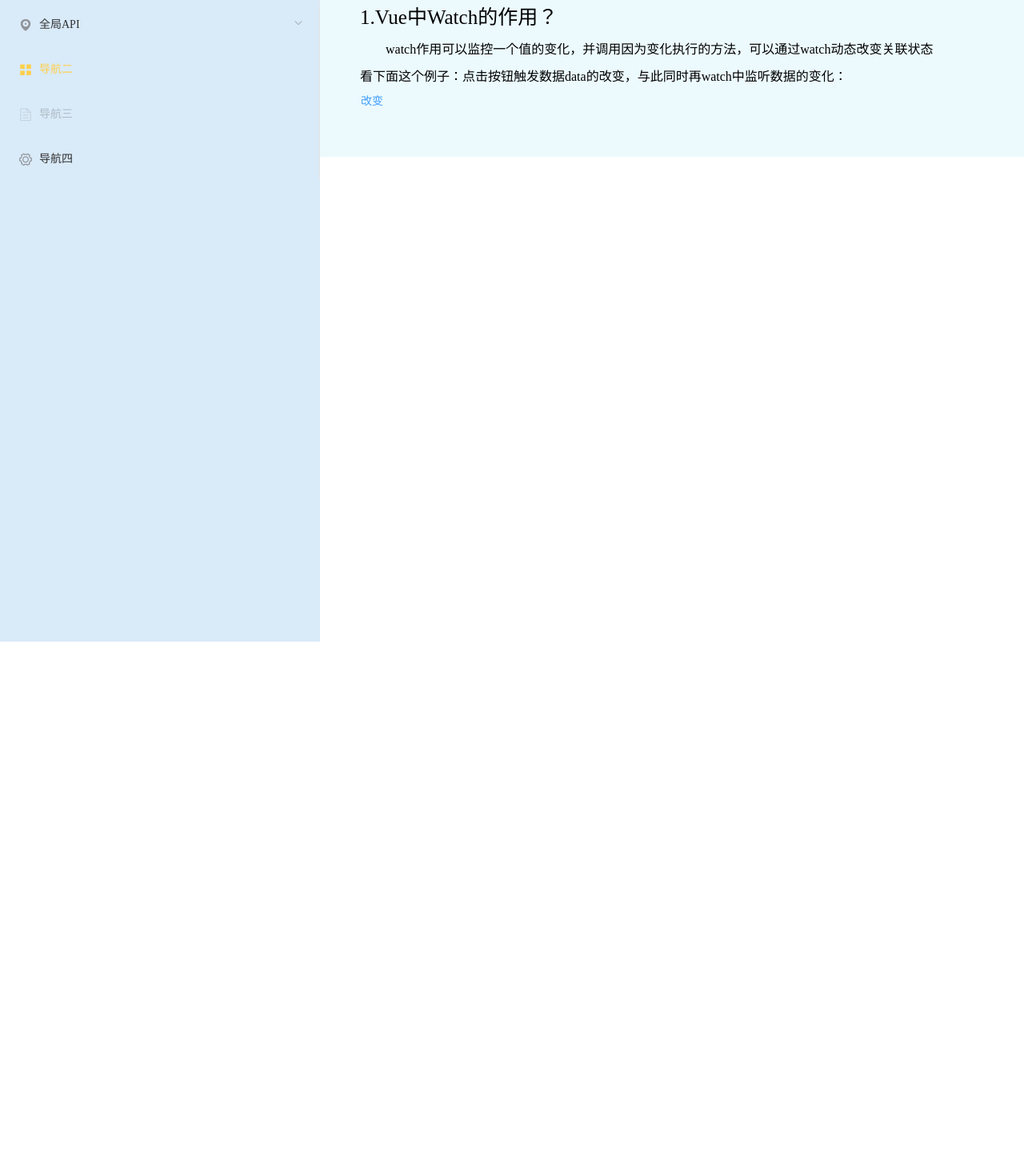
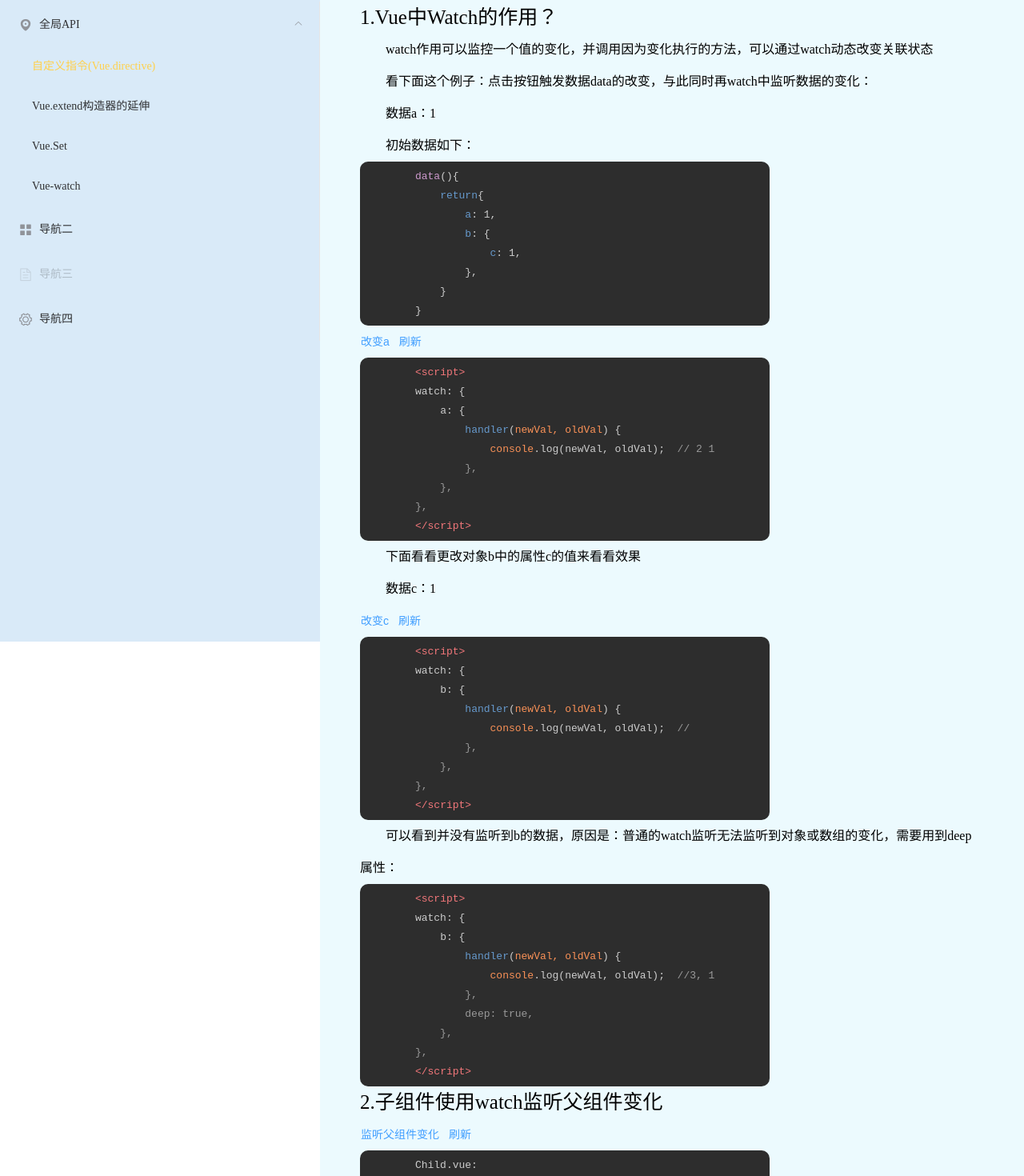
Before and after one commit to gt3060/interview-skill, a Vue app: page /vueDetail/VueWatch in a window 1280 px wide. Shown: the part 48-1518 px from the top of the page at 80% size. Before the commit the page ends 800 px from the top, so only its background shows below. Built offline with nearby package versions, Linux system fonts and the light colour scheme.

Commit message:
feat 完善vue-watch

```diff
--- a/src/components/textField.vue
+++ b/src/components/textField.vue
@@ -1,11 +1,15 @@
 <template>
     <div class="fontStyle">
-        <p class="fontSize"
-           v-if="title">{{title}}</p>
-        <p class="fontIndent"
-           v-if="content">
-            {{content}}
-        </p>
+        <template v-if="title">
+            <p class="fontSize">{{title}}</p>
+            <p class="fontIndent">
+                {{content}}
+            </p>
+        </template>
+        <template v-else-if="onlyContent">
+            <p class="fontIndent">{{onlyContent}}</p>
+        </template>
+
     </div>
 </template>
 
@@ -14,7 +18,17 @@ export default {
     props: {
         title: String,
         content: String,
+        onlyContent: String,
     },
+    watch: {
+        title: {
+            handler(newVal, oldVal) {
+                console.log(newVal, oldVal);
+            },
+            deep: true,
+        },
+    },
+    mounted() {},
 };
 </script>
 
--- a/src/views/vueInterview/VueWatch.vue
+++ b/src/views/vueInterview/VueWatch.vue
@@ -2,9 +2,93 @@
     <div class="vueDirective">
         <text-field :title="titleContent[0].title"
                     :content="titleContent[0].content"></text-field>
-        <div>看下面这个例子：点击按钮触发数据data的改变，与此同时再watch中监听数据的变化：</div>
+        <text-field onlyContent="看下面这个例子：点击按钮触发数据data的改变，与此同时再watch中监听数据的变化："></text-field>
+        <text-field :onlyContent="dataA" />
+        <text-field onlyContent="初始数据如下：" />
+        <div class="codeBorder fontCodeStyle">
+            <pre class="codeBorder">
+        data(){<br/>
+            return{<br/>
+                a: 1,<br/>
+                b: {<br/>
+                    c: 1,<br/>
+                },<br/>
+            }<br/>
+        }
+            </pre>
+        </div>
+        <el-button @click="handleChangeData"
+                   type="text">改变a</el-button>
         <el-button type="text"
-                   @click="handleChangeData">改变</el-button>
+                   @click="handleRefresh('a')">刷新</el-button>
+        <div class="codeBorder fontCodeStyle">
+            <pre class="codeBorder">
+        &lt;script&gt;<br/>
+        watch: {<br/>
+            a: {<br/>
+                handler(newVal, oldVal) {<br/>
+                    console.log(newVal, oldVal);  // 2 1<br/>
+                },<br/>
+            },<br/>
+        },<br/>
+        &lt;/script&gt;
+            </pre>
+        </div>
+        <text-field onlyContent="下面看看更改对象b中的属性c的值来看看效果"></text-field>
+        <text-field :onlyContent="dataC" />
+        <el-button @click="handleChangeDataC"
+                   type="text">改变c</el-button>
+        <el-button type="text"
+                   @click="handleRefresh('c')">刷新</el-button>
+        <div class="codeBorder fontCodeStyle">
+            <pre class="codeBorder">
+        &lt;script&gt;<br/>
+        watch: {<br/>
+            b: {<br/>
+                handler(newVal, oldVal) {<br/>
+                    console.log(newVal, oldVal);  // <br/>
+                },<br/>
+            },<br/>
+        },<br/>
+        &lt;/script&gt;
+            </pre>
+        </div>
+        <text-field onlyContent="可以看到并没有监听到b的数据，原因是：普通的watch监听无法监听到对象或数组的变化，需要用到deep属性："></text-field>
+        <div class="codeBorder fontCodeStyle">
+            <pre class="codeBorder">
+        &lt;script&gt;<br/>
+        watch: {<br/>
+            b: {<br/>
+                handler(newVal, oldVal) {<br/>
+                    console.log(newVal, oldVal);  //3, 1 <br/>
+                },<br/>
+                deep: true, <br/>
+            },<br/>
+        },<br/>
+        &lt;/script&gt;
+            </pre>
+        </div>
+        <text-field :title="titleContent[1].title"
+                    :content="titleContent[1].content"></text-field>
+        <el-button type="text"
+                   @click="handleWatchParent">监听父组件变化</el-button>
+        <el-button type="text"
+                   @click="handleRefreshWatch">刷新</el-button>
+        <div class="codeBorder fontCodeStyle">
+            <pre class="codeBorder">
+        Child.vue:<br/>
+        &lt;script&gt;<br/>
+        watch: {<br/>
+            title: {<br/>
+                handler(newVal, oldVal) {<br/>
+                    console.log(newVal, oldVal); // 改变title值后注意控制台 2.子组件使用watch监听父组件变化<br/>
+                },<br/>
+                deep: true,<br/>
+            },<br/>
+        },<br/>
+        &lt;/script&gt;
+            </pre>
+        </div>
     </div>
 </template>
 
@@ -21,12 +105,18 @@ const highlightCode = () => {
     });
 };
 
-let outData = {
+export default {
+    data() {
+        return {
             titleContent: [
                 {
                     title: '1.Vue中Watch的作用？',
                     content:
                         'watch作用可以监控一个值的变化，并调用因为变化执行的方法，可以通过watch动态改变关联状态',
+                },
+                {
+                    title: '2.子组件使用watch监听父组件变化',
+                    content: '',
                 },
             ],
             a: 1,
@@ -34,19 +124,61 @@ let outData = {
                 c: 1,
             },
         };
-
-export default {
-    data() {
-        return outData;
     },
     mounted() {
         highlightCode();
     },
+    watch: {
+        a: {
+            handler(newVal, oldVal) {
+                console.log('cccc', newVal, oldVal);
+            },
+        },
+        b: {
+            handler(newVal, oldVal) {
+                console.log('bbbb', newVal, oldVal);
+            },
+            deep: true,
+        },
+    },
+
+    computed: {
+        dataA: function () {
+            return '数据a：' + this.a;
+        },
+
+        dataC: function () {
+            return '数据c：' + this.b.c;
+        },
+    },
 
     created() {},
     methods: {
+        initData(data) {
+            if (data === 'a') {
+                this.a = 1;
+                return;
+            }
+            if (data === 'c') {
+                this.b = {
+                    c: 1,
+                };
+            }
+        },
         handleChangeData() {
             this.a = 2;
+        },
+        handleChangeDataC() {
+            this.b.c = 3;
+        },
+        handleRefresh(data) {
+            this.initData(data);
+        },
+        handleWatchParent() {
+            this.titleContent[1].title = '改变title值后注意控制台';
+        },
+        handleRefreshWatch() {
+            this.titleContent[1].title = '子组件使用watch监听父组件变化';
         },
     },
     components: {
--- a/src/views/vueInterview/vueDetail.vue
+++ b/src/views/vueInterview/vueDetail.vue
@@ -1,7 +1,7 @@
 <template>
     <div>
         <div class="tabStyle">
-            <el-menu default-active="2"
+            <el-menu default-active="1-1"
                      class="el-menu-vertical-demo"
                      @open="handleOpen"
                      @close="handleClose"
```
Lines whose indentation alone changed are shown as unchanged.
